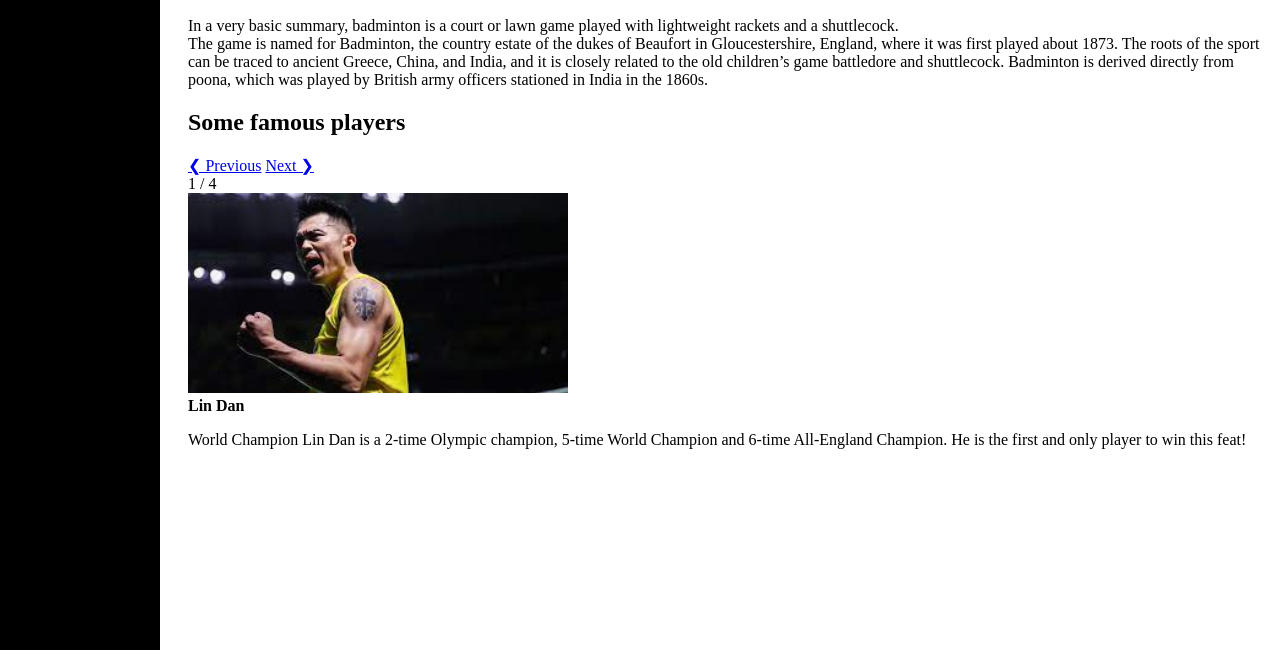
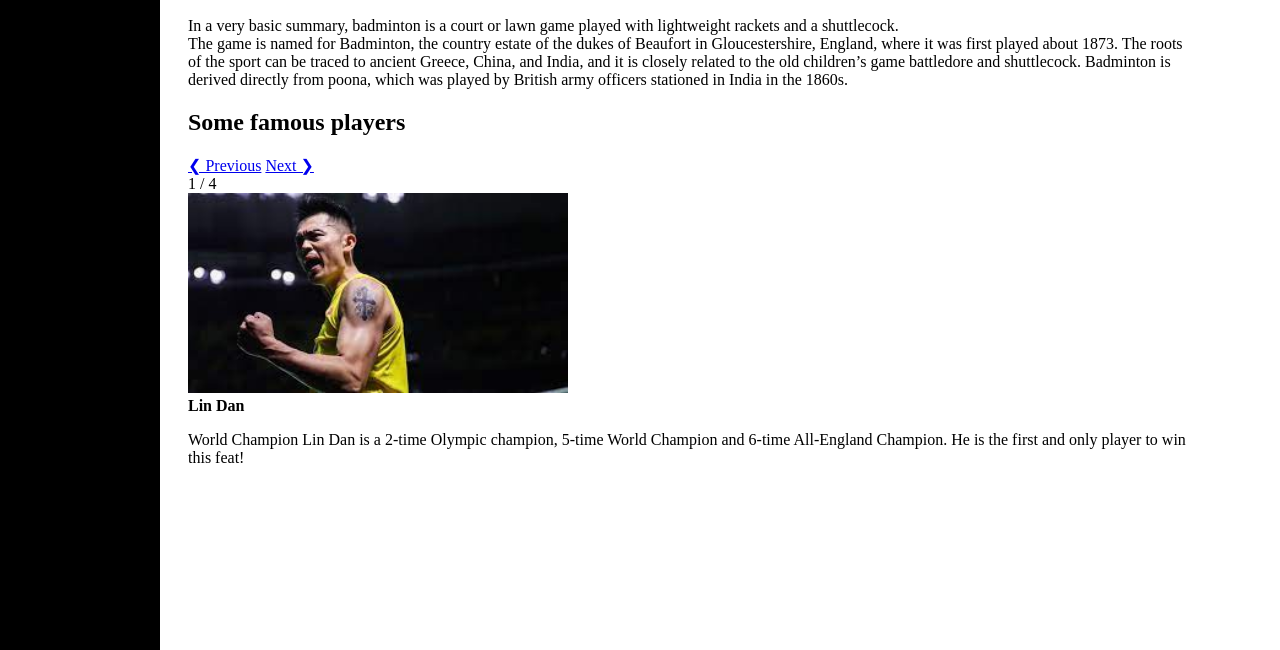
Before and after one commit to scotliu/CC1.2-Project-Group-7, a plain HTML site: page badminton.html in a window 1280 px wide. Shown: the part 150-800 px from the top of the page. Drawn offline with Linux system fonts and the light colour scheme.

Commit message:
minor CSS change

```diff
--- a/badminton.css
+++ b/badminton.css
@@ -17,5 +17,5 @@ b {
 }
 
 .content{
-  max-width: 85%;
+  max-width: 1000px;
 }
```
